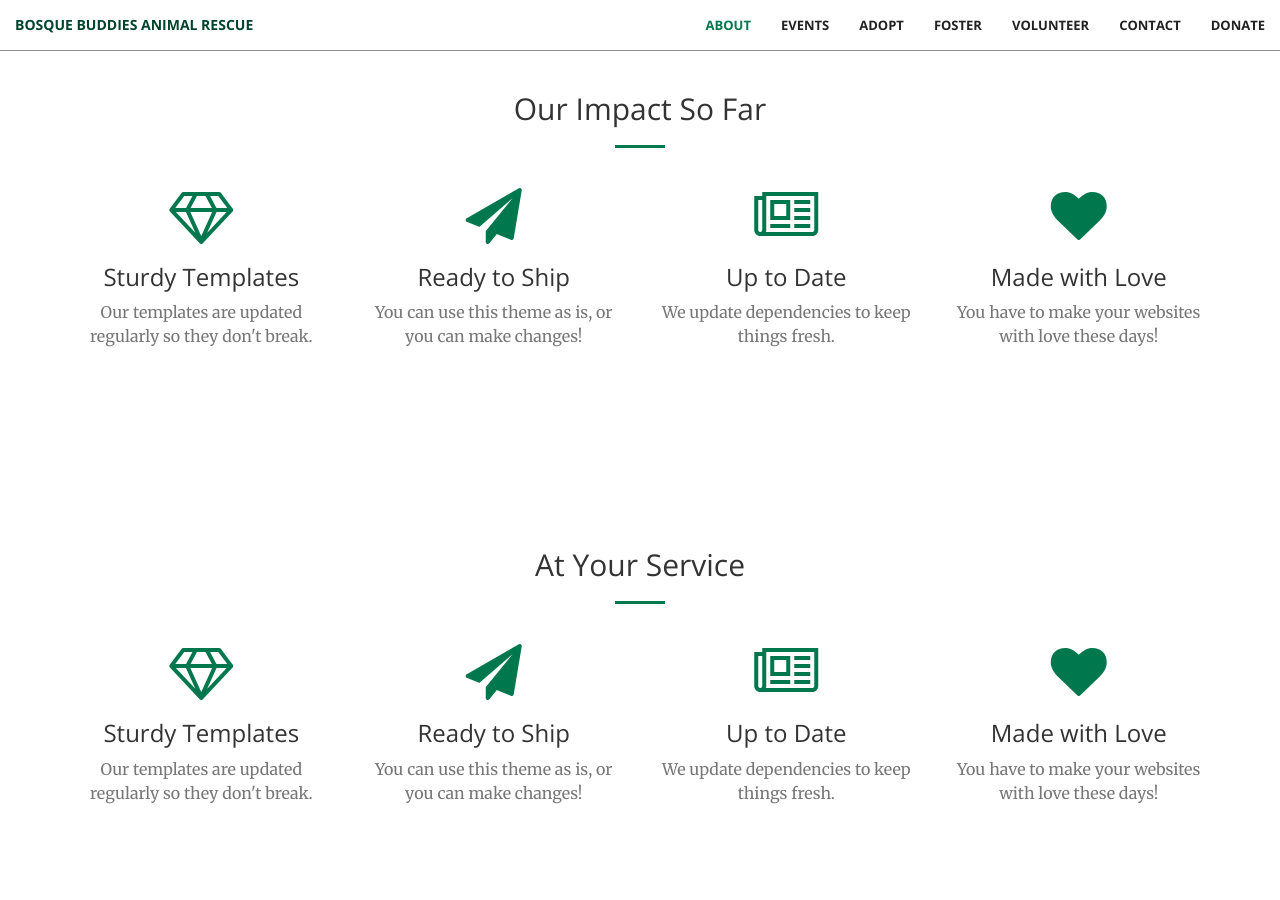
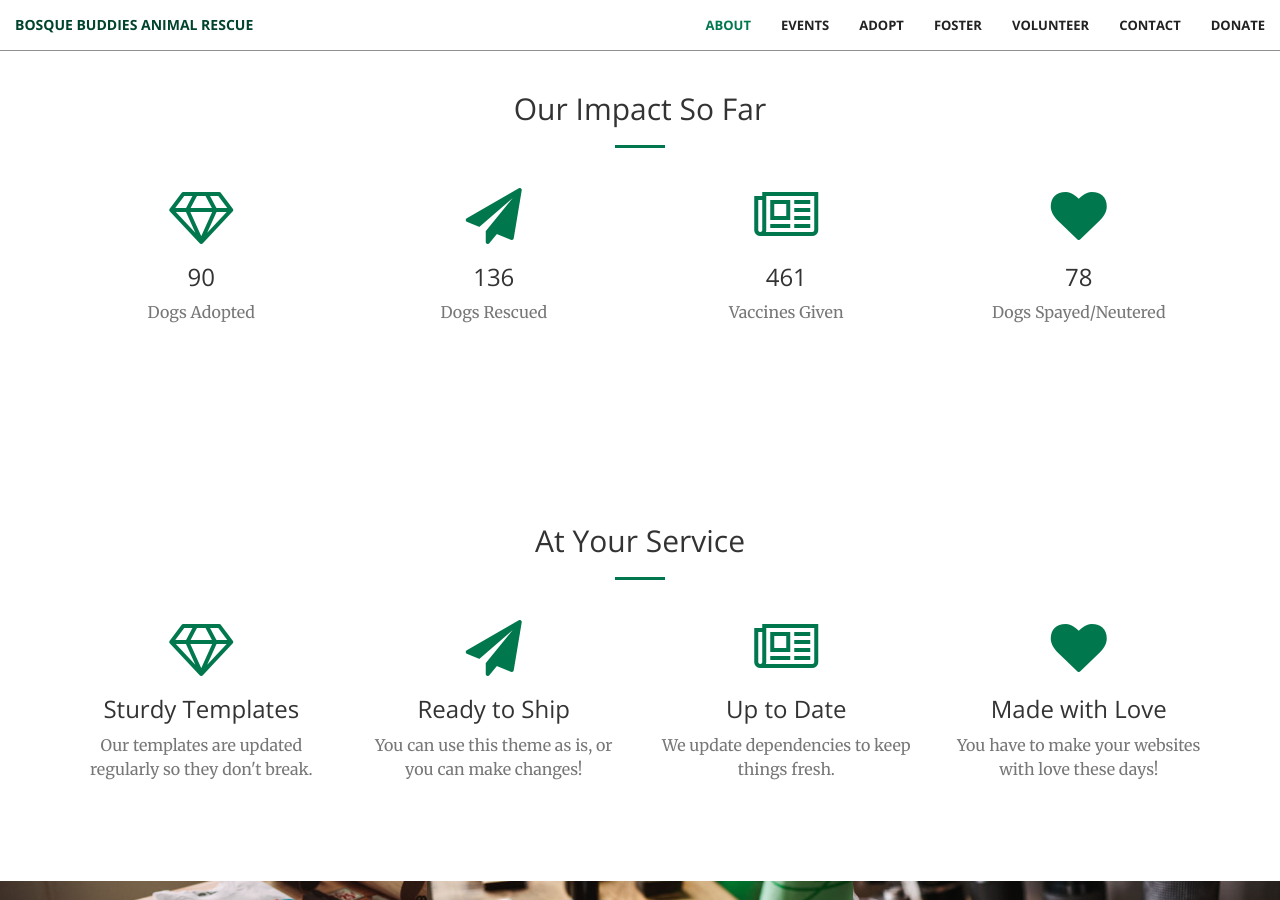
Before and after one commit to bbanimalrescue/bbanimalrescue.github.io, a Jekyll site: the page built from index.html, in a window 1280 px wide and 900 px high, scrolled down 1333 px. Built offline with Jekyll 4.4.1, drawn with Linux system fonts in a browser that asks for light colours.

Commit message:
Updated numbers sections with placeholders

```diff
--- a/_includes/call-to-action.html
+++ b/_includes/call-to-action.html
@@ -24,29 +24,29 @@
             <div class="col-lg-3 col-md-6 text-center">
                 <div class="service-box">
                     <i class="fa fa-4x fa-diamond wow bounceIn text-primary"></i>
-                    <h3>Sturdy Templates</h3>
-                    <p class="text-muted">Our templates are updated regularly so they don't break.</p>
+                    <h3>90</h3>
+                    <p class="text-muted">Dogs Adopted</p>
                 </div>
             </div>
             <div class="col-lg-3 col-md-6 text-center">
                 <div class="service-box">
                     <i class="fa fa-4x fa-paper-plane wow bounceIn text-primary" data-wow-delay=".1s"></i>
-                    <h3>Ready to Ship</h3>
-                    <p class="text-muted">You can use this theme as is, or you can make changes!</p>
+                    <h3>136</h3>
+                    <p class="text-muted">Dogs Rescued</p>
                 </div>
             </div>
             <div class="col-lg-3 col-md-6 text-center">
                 <div class="service-box">
                     <i class="fa fa-4x fa-newspaper-o wow bounceIn text-primary" data-wow-delay=".2s"></i>
-                    <h3>Up to Date</h3>
-                    <p class="text-muted">We update dependencies to keep things fresh.</p>
+                    <h3>461</h3>
+                    <p class="text-muted">Vaccines Given</p>
                 </div>
             </div>
             <div class="col-lg-3 col-md-6 text-center">
                 <div class="service-box">
                     <i class="fa fa-4x fa-heart wow bounceIn text-primary" data-wow-delay=".3s"></i>
-                    <h3>Made with Love</h3>
-                    <p class="text-muted">You have to make your websites with love these days!</p>
+                    <h3>78</h3>
+                    <p class="text-muted">Dogs Spayed/Neutered</p>
                 </div>
             </div>
         </div>
```
